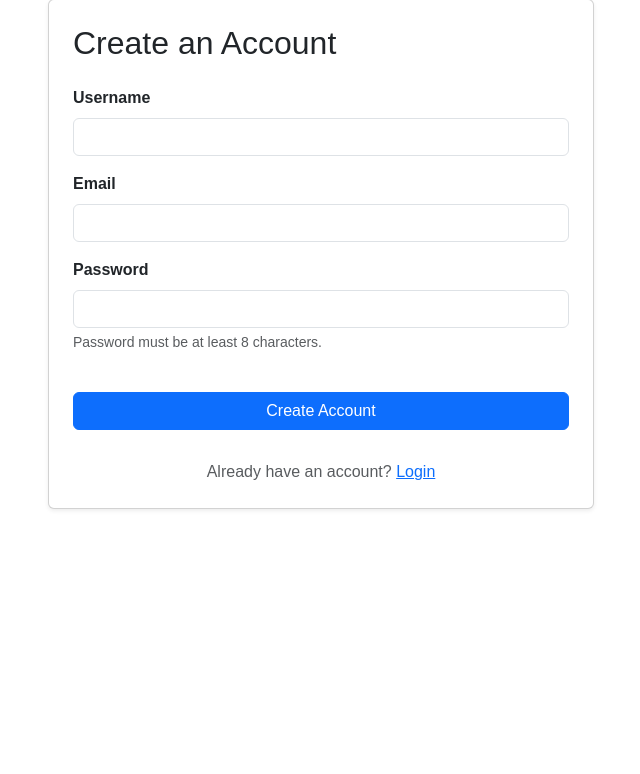
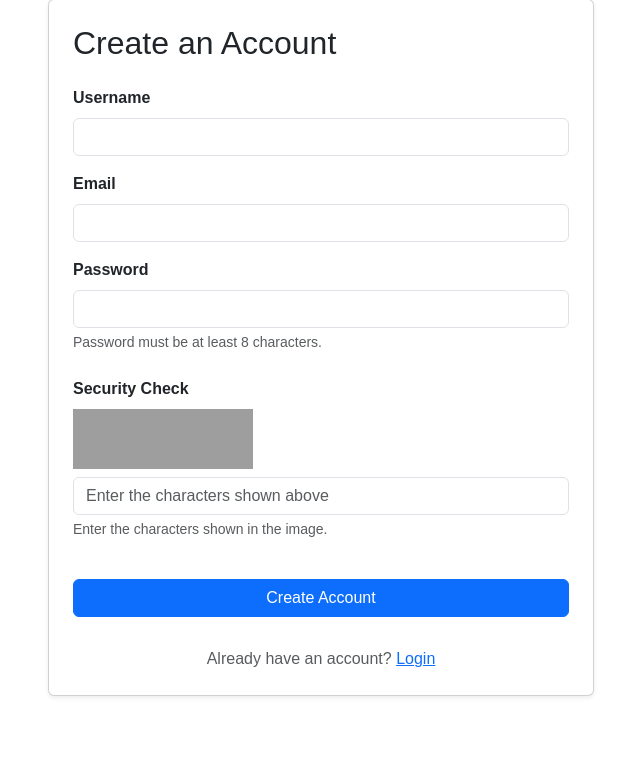
Before and after one commit to ManishTamang292/Autohub, a PHP site: page /register.php in a window 1280 px wide. Shown: the part 152-926 px from the top of the page, without its empty margins (319-959 px from the left). Before the commit the page ends 662 px from the top, so only its background shows below. Run offline with PHP 8.4, Linux system fonts and the light colour scheme; grey boxes are pictures that could not be loaded.

Commit message:
Add CAPTCHA security to registration

```diff
--- /dev/null
+++ b/captcha.php
@@ -0,0 +1,64 @@
+<?php
+
+session_start();
+
+$characters = 'ABCDEFGHJKLMNPQRSTUVWXYZ23456789';
+
+$captcha_text = '';
+
+for ($i = 0; $i < 6; $i++) {
+    $captcha_text .= $characters[random_int(0, strlen($characters) - 1)];
+}
+
+$_SESSION['captcha_text'] = $captcha_text;
+
+$image_width = 180;
+$image_height = 60;
+
+$image = imagecreatetruecolor($image_width, $image_height);
+
+$background = imagecolorallocate($image, 245, 245, 245);
+$text_colour = imagecolorallocate($image, 30, 30, 30);
+$noise_colour = imagecolorallocate($image, 180, 180, 180);
+
+imagefill($image, 0, 0, $background);
+
+for ($i = 0; $i < 80; $i++) {
+    imagesetpixel(
+        $image,
+        random_int(0, $image_width - 1),
+        random_int(0, $image_height - 1),
+        $noise_colour
+    );
+}
+
+for ($i = 0; $i < 6; $i++) {
+    imageline(
+        $image,
+        random_int(0, $image_width),
+        random_int(0, $image_height),
+        random_int(0, $image_width),
+        random_int(0, $image_height),
+        $noise_colour
+    );
+}
+
+$font_size = 24;
+
+for ($i = 0; $i < strlen($captcha_text); $i++) {
+
+    imagestring(
+        $image,
+        5,
+        18 + ($i * 25),
+        18 + random_int(-4, 4),
+        $captcha_text[$i],
+        $text_colour
+    );
+}
+
+header('Content-Type: image/png');
+
+imagepng($image);
+
+imagedestroy($image);
--- a/register.php
+++ b/register.php
@@ -1,4 +1,6 @@
 <?php
+
+session_start();
 
 require_once 'vendor/autoload.php';
 
@@ -16,10 +18,20 @@ if ($_SERVER["REQUEST_METHOD"] === "POST") {
     $username = trim($_POST['username'] ?? '');
     $email = trim($_POST['email'] ?? '');
     $password = $_POST['password'] ?? '';
+    $captcha = trim($_POST['captcha'] ?? '');
 
     if ($username === '') {
         $errors[] = 'Username is required.';
     }
+
+    if (
+        !isset($_SESSION['captcha_text']) ||
+        !hash_equals($_SESSION['captcha_text'], strtoupper($captcha))
+    ) {
+        $errors[] = 'Incorrect CAPTCHA. Please try again.';
+    }
+
+    unset($_SESSION['captcha_text']);
 
     if (!filter_var($email, FILTER_VALIDATE_EMAIL)) {
         $errors[] = 'Please enter a valid email address.';
--- a/templates/register.html.twig
+++ b/templates/register.html.twig
@@ -77,6 +77,36 @@
 
                         </div>
 
+                        <div class="mb-4">
+
+                            <label class="form-label">
+                                Security Check
+                            </label>
+
+                            <div class="mb-2">
+                                <img
+                                    src="captcha.php"
+                                    alt="CAPTCHA security code"
+                                    width="180"
+                                    height="60"
+                                >
+                            </div>
+
+                            <input
+                                type="text"
+                                name="captcha"
+                                class="form-control"
+                                placeholder="Enter the characters shown above"
+                                maxlength="6"
+                                required
+                            >
+
+                            <div class="form-text">
+                                Enter the characters shown in the image.
+                            </div>
+
+                        </div>
+
                         <button
                             type="submit"
                             class="btn btn-primary w-100"
```
